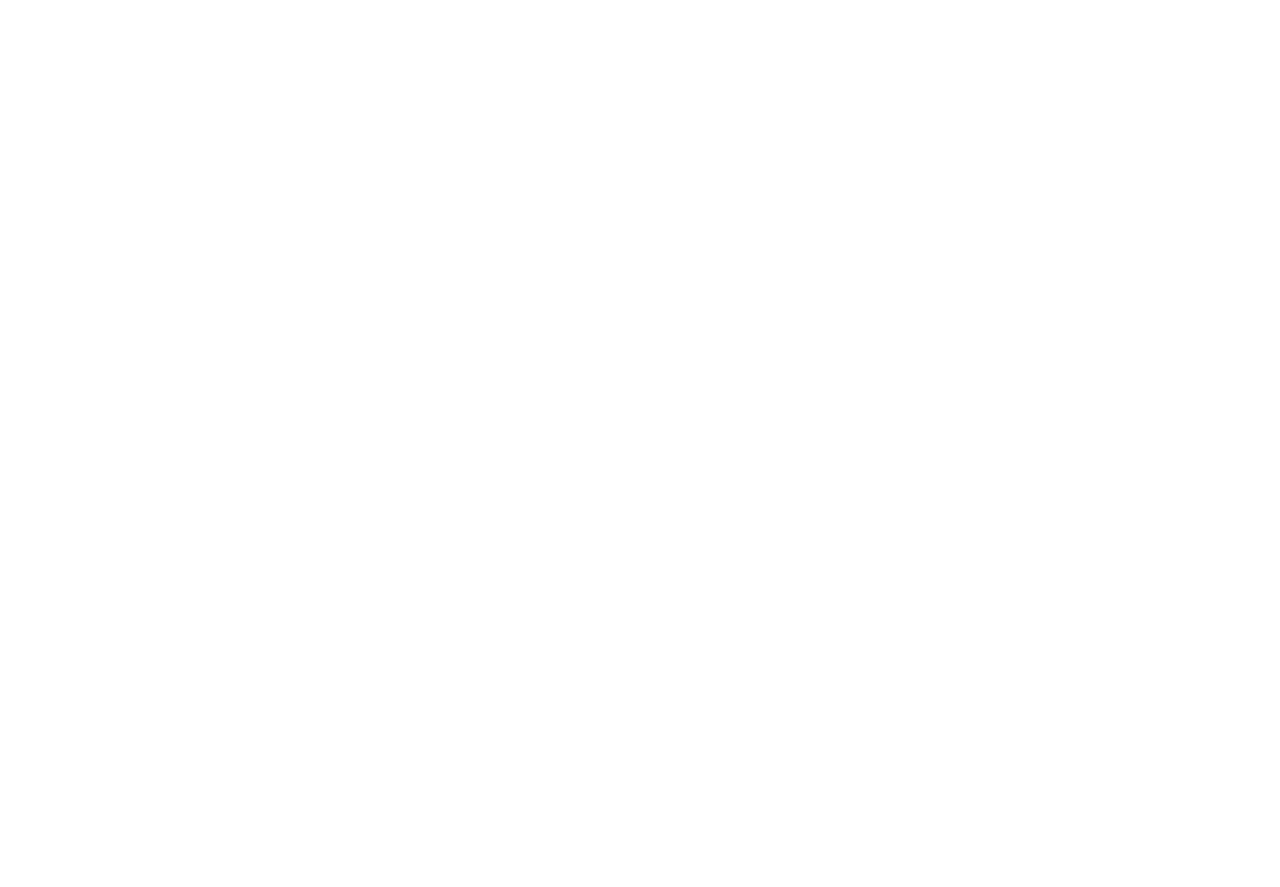
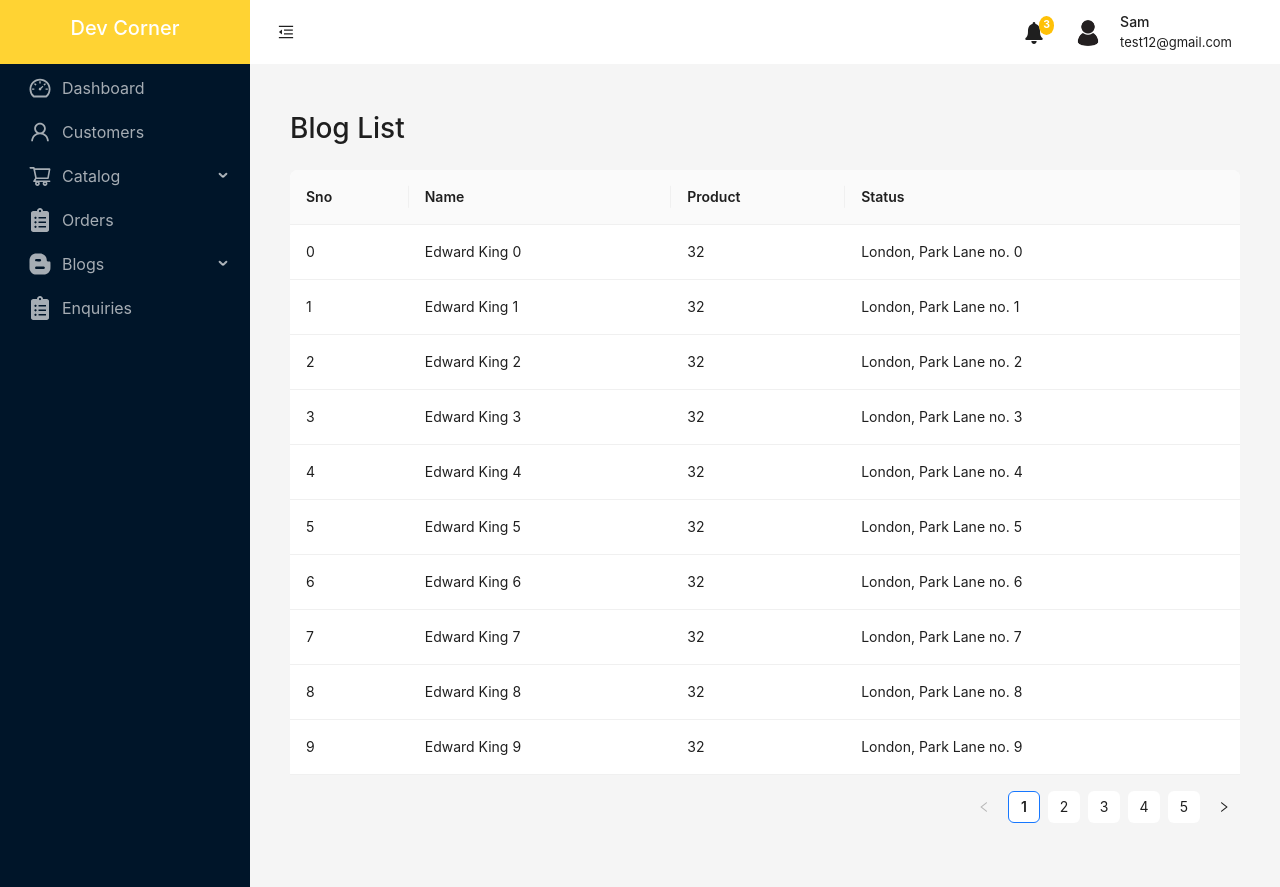
Before and after one commit to sam1090/ecommerce, a React (Create React App) app in the folder admin-app/: page /admin/blog-list in a window 1280 px wide. Before the commit this address had no page. Before the commit the page ends 800 px from the top, so only its background shows below. Built offline with nearby package versions, Linux system fonts and the light colour scheme.

Commit message:
Blog List page created

```diff
--- a/admin-app/src/App.js
+++ b/admin-app/src/App.js
@@ -6,6 +6,7 @@
 import MainLayout from './Components/MainLayout';
 import Dashboard from './Pages/Dashboard';
 import Enquiries from './Pages/Enquiries';
+import BlogList from './Pages/BlogList';
 function App() {
   return (
     <Router>
@@ -16,6 +17,8 @@
         <Route path='/admin' element={<MainLayout/>} >
           <Route index element= {<Dashboard />} />
           <Route path='enquiry' element = {<Enquiries/>} />
+          <Route path='blog-list' element = {<BlogList/>} />
+
         </Route>
 
       </Routes>
--- /dev/null
+++ b/admin-app/src/Pages/BlogList.js
@@ -0,0 +1,47 @@
+import React from 'react'
+import { Table } from 'antd';
+
+const columns = [
+  {
+    title : "Sno",
+    dataIndex :"key",
+  },
+  {
+    title: "Name",
+    dataIndex: "name"
+  },
+  {
+    title: "Product",
+    dataIndex: "product"
+  },
+  {
+    title: "Status",
+    dataIndex: "status"
+  },
+];
+
+const data1 = [];
+
+for(let i = 0 ; i< 46 ; i++){
+  data1.push({
+    key: i ,
+    name: `Edward King ${i}`,
+    product: 32,
+    status: `London, Park Lane no. ${i}`,
+  });
+}
+
+const BlogList = () => {
+  return (
+    <div>
+    <h3 className="mb-4">
+      Blog List
+    </h3>
+    <div>
+      <Table columns = {columns} dataSource={data1} />
+    </div>
+  </div>
+  )
+}
+
+export default BlogList
```
